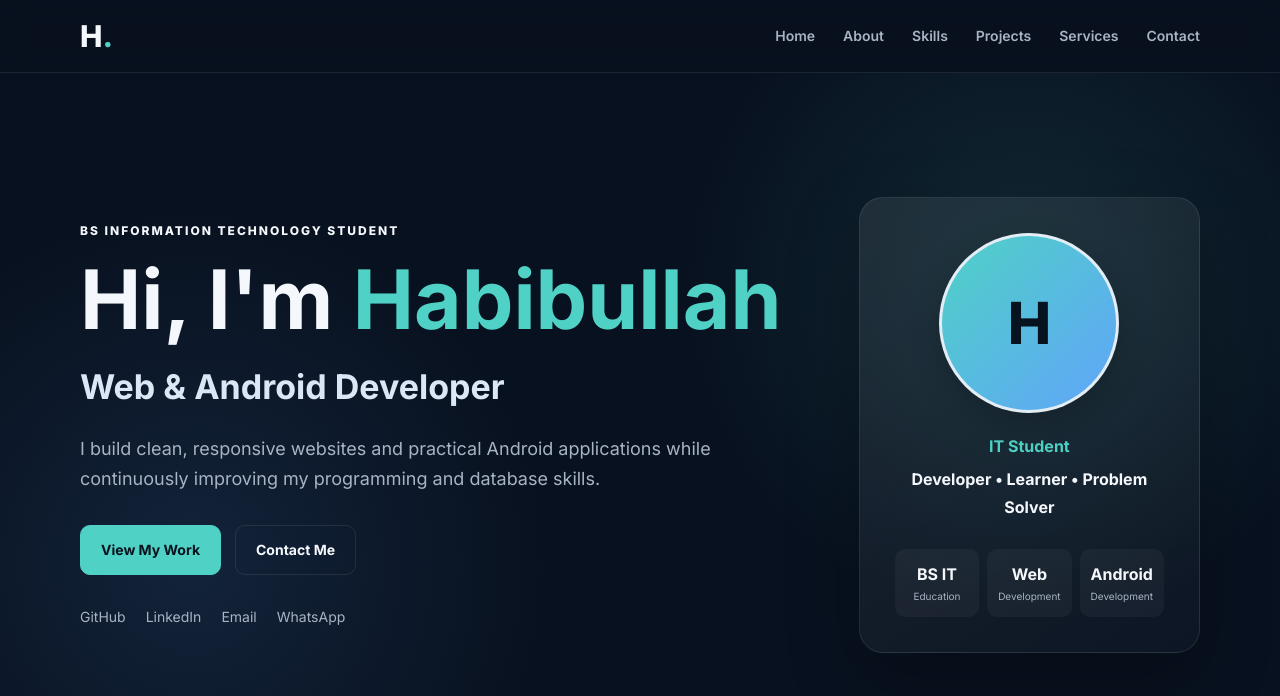
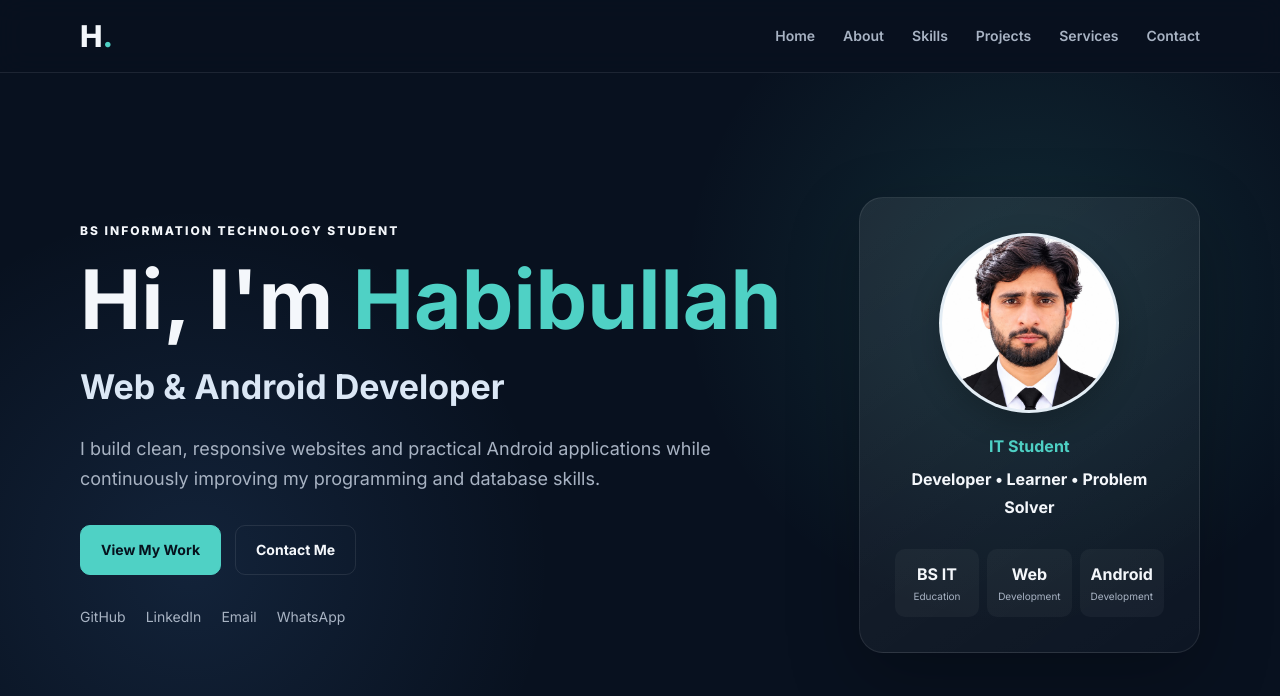
Before and after one commit to habibhabibbugti93-jpg/habibullah-star-hub, a plain HTML site: page index.html in a window 1280 px wide. Shown: the top 696 px of the page. Drawn offline with Linux system fonts and the light colour scheme.

Commit message:
Update index.html

```diff
--- a/index.html
+++ b/index.html
@@ -47,7 +47,7 @@
         </div>
         <div class="hero-card">
           <div class="avatar-wrap">
-            <img class="profile-image" src="assets/profile.jpeg" alt="Habibullah profile photo" onerror="this.style.display='none'; this.nextElementSibling.style.display='grid';">
+            <img class="profile-image" src="profile.jpeg" alt="Habibullah profile photo" onerror="this.style.display='none'; this.nextElementSibling.style.display='grid';">
             <div class="avatar-fallback" aria-label="Habibullah initials">H</div>
           </div>
           <p>IT Student</p>
```
